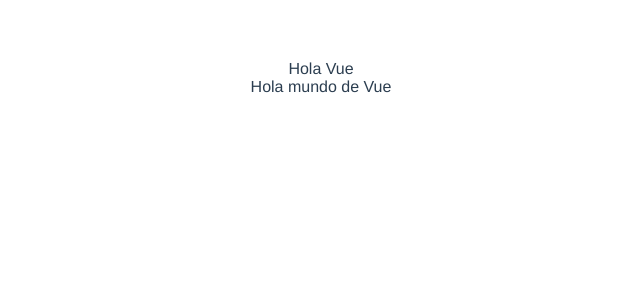
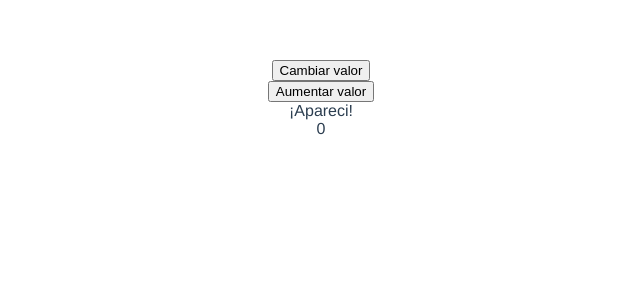
Before and after one commit to Ameth/vue-options, a Vue app: page / in a window 1280 px wide. Shown: the top 300 px of the page, without its empty margins (319-959 px from the left). Built offline with nearby package versions, Linux system fonts and the light colour scheme.

Commit message:
watchers, ref and reactive

```diff
--- a/src/App.vue
+++ b/src/App.vue
@@ -1,28 +1,14 @@
 <!-- eslint-disable vue/no-parsing-error -->
 <template>
-  <div>{{ text }}</div>
-  <div>{{ mivariable }}</div>
+  <Home />
 </template>
 
 <script>
-import base from "@/mixins/base";
-
+import Home from "@/components/Home.vue";
 export default {
   name: "App",
-  mixins: [base],
-  data() {
-    return {
-      text: "Hola Vue",
-    };
-  },
-  beforeCreate() {
-    console.log("beforeCreate", this.$data, this.$el);
-  },
-  created() {
-    console.log("created", this.text);
-  },
-  mounted() {
-    console.log("mounted", this.$data, this.$el);
+  components: {
+    Home,
   },
 };
 </script>
--- /dev/null
+++ b/src/components/Home.vue
@@ -0,0 +1,20 @@
+<template>
+  <div>
+    <button @click="estado = !estado">Cambiar valor</button>
+  </div>
+  <div><button @click="miobj.count++">Aumentar valor</button></div>
+  <div v-show="estado">¡Apareci!</div>
+  <div>{{ miobj.count }}</div>
+</template>
+
+<script setup>
+import { ref, reactive, watch, computed } from "vue";
+
+const estado = ref(true);
+const miobj = reactive({ count: 0 });
+
+watch([estado, () => miobj.count], (newValue, oldValue) => {
+  console.log("Anterior", oldValue);
+  console.log("Nuevo", newValue);
+});
+</script>
```
